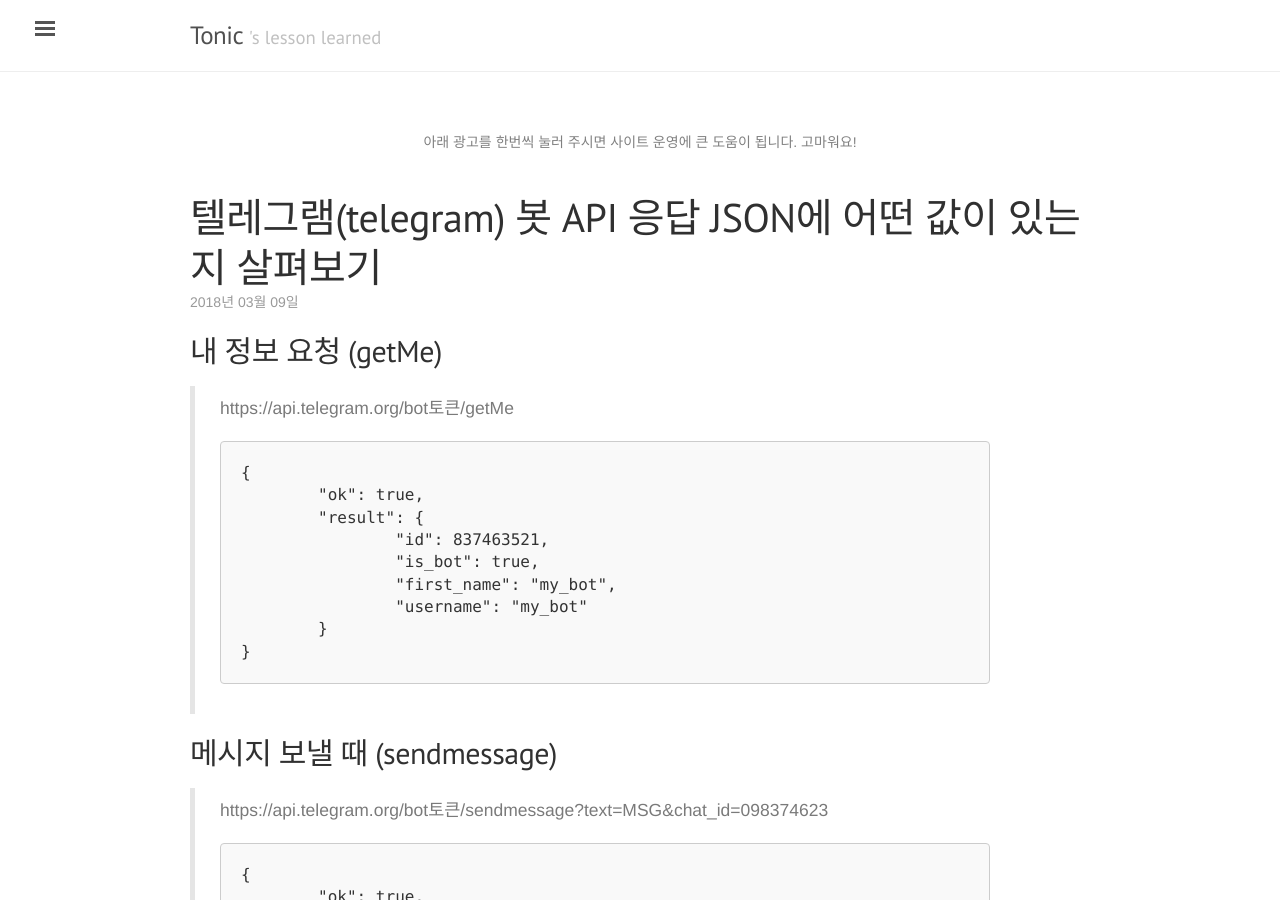
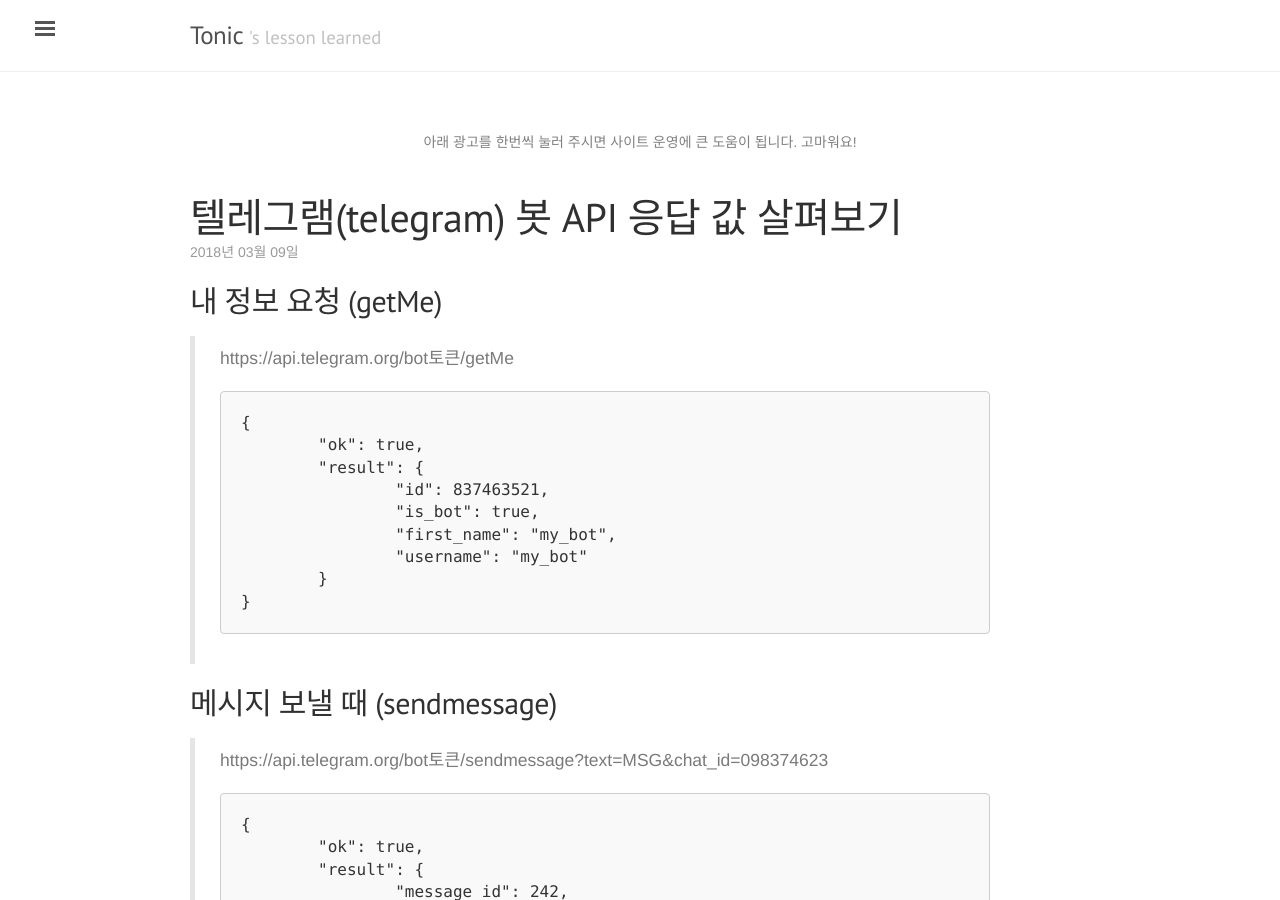
Before and after one commit to jwkcp/jwkcp.github.com, a Jekyll site: the page built from _posts/2018-03-09-telegram-bot-api-response-json.md, in a window 1280 px wide and 900 px high. Built offline with Jekyll 4.4.1, drawn with Linux system fonts in a browser that asks for light colours; comment, search, counter and statistics services are not loaded.

Commit message:
제목 변경

```diff
--- a/_posts/2018-03-09-telegram-bot-api-response-json.md
+++ b/_posts/2018-03-09-telegram-bot-api-response-json.md
@@ -1,6 +1,6 @@
 ---
 layout: post
-title: 텔레그램(telegram) 봇 API 응답 JSON에 어떤 값이 있는지 살펴보기
+title: 텔레그램(telegram) 봇 API 응답 값 살펴보기
 tags: telegram, bot
 comments: true
 ---
```
